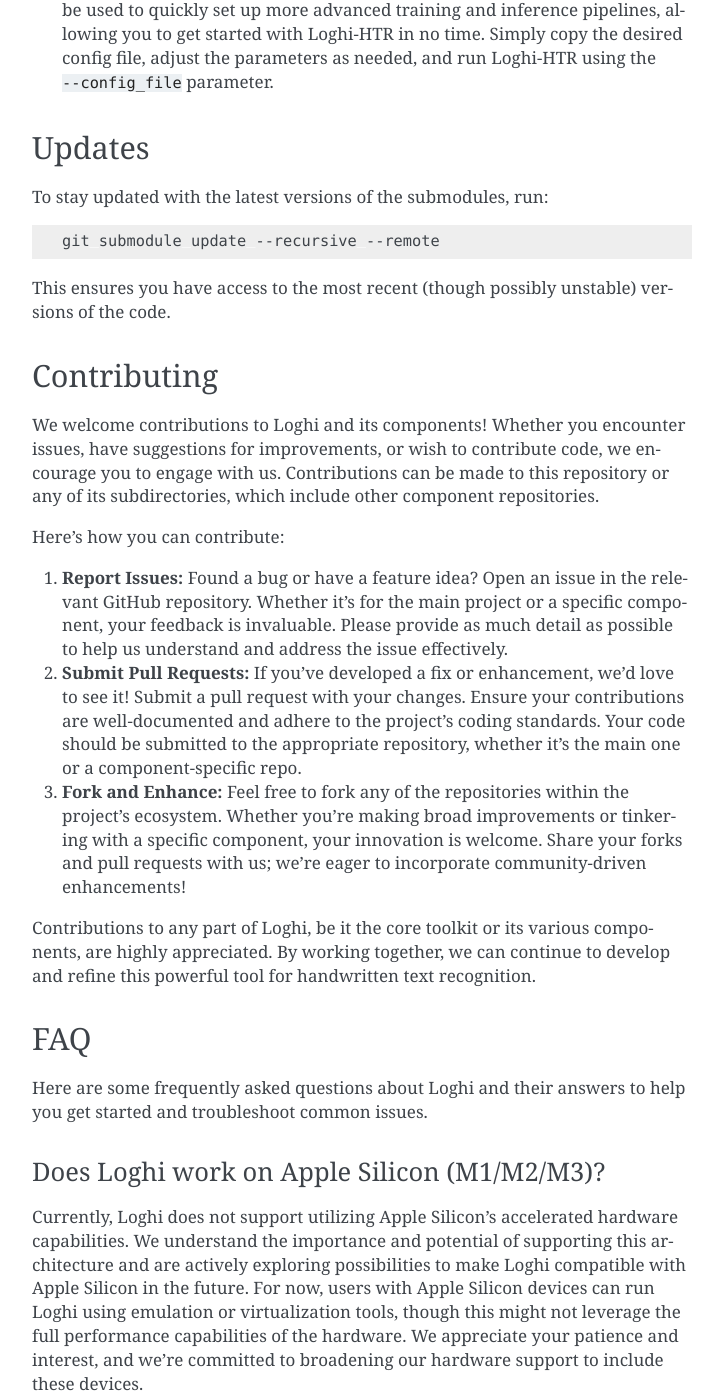
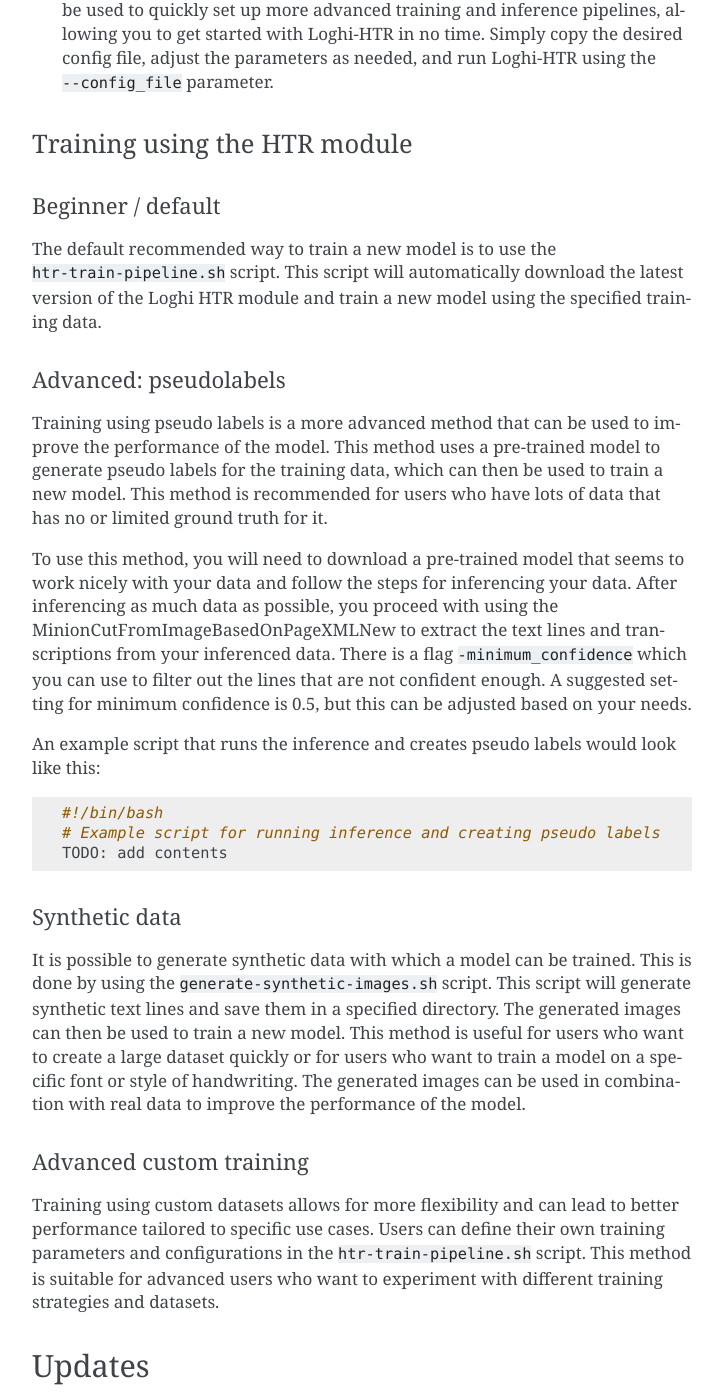
Before and after one commit to rvankoert/loghi, a Sphinx documentation site: the page built from docs/index.md, in a window 1280 px wide and 1400 px high, scrolled down 6310 px. Shown: the whole window, without its empty margins (388-1111 px from the left). Built offline with Sphinx 7.4.7, drawn with Linux system fonts in a browser that asks for light colours; some of the changed text lies outside the part shown.

Commit message:
add documentation

````diff
--- a/docs/index.md
+++ b/docs/index.md
@@ -183,6 +183,30 @@
 > [!TIP]
 > The [Loghi-HTR repository](https://github.com/knaw-huc/loghi-htr/) contains a config folder that provides a few quick-start configurations for running Loghi-HTR. These configurations can be used to quickly set up more advanced training and inference pipelines, allowing you to get started with Loghi-HTR in no time. Simply copy the desired config file, adjust the parameters as needed, and run Loghi-HTR using the `--config_file` parameter.
 
+### Training using the HTR module
+#### Beginner / default
+The default recommended way to train a new model is to use the `htr-train-pipeline.sh` script. This script will automatically download the latest version of the Loghi HTR module and train a new model using the specified training data.
+
+#### Advanced: pseudolabels
+Training using pseudo labels is a more advanced method that can be used to improve the performance of the model. This method uses a pre-trained model to generate pseudo labels for the training data, which can then be used to train a new model. This method is recommended for users who have lots of data that has no or limited ground truth for it.
+
+To use this method, you will need to download a pre-trained model that seems to work nicely with your data and follow the steps for inferencing your data. After inferencing as much data as possible, you proceed with using the MinionCutFromImageBasedOnPageXMLNew to extract the text lines and transcriptions from your inferenced data. There is a flag `-minimum_confidence` which you can use to filter out the lines that are not confident enough. A suggested setting for minimum confidence is 0.5, but this can be adjusted based on your needs.
+
+An example script that runs the inference and creates pseudo labels would look like this:
+```bash
+#!/bin/bash
+# Example script for running inference and creating pseudo labels
+TODO: add contents
+```
+
+#### Synthetic data
+It is possible to generate synthetic data with which a model can be trained. This is done by using the `generate-synthetic-images.sh` script. This script will generate synthetic text lines and save them in a specified directory. The generated images can then be used to train a new model.
+This method is useful for users who want to create a large dataset quickly or for users who want to train a model on a specific font or style of handwriting. The generated images can be used in combination with real data to improve the performance of the model.
+
+
+#### Advanced custom training
+Training using custom datasets allows for more flexibility and can lead to better performance tailored to specific use cases. Users can define their own training parameters and configurations in the `htr-train-pipeline.sh` script. This method is suitable for advanced users who want to experiment with different training strategies and datasets.
+
 
 ## Updates
 
````
Also changed, not shown: 1 other file.
